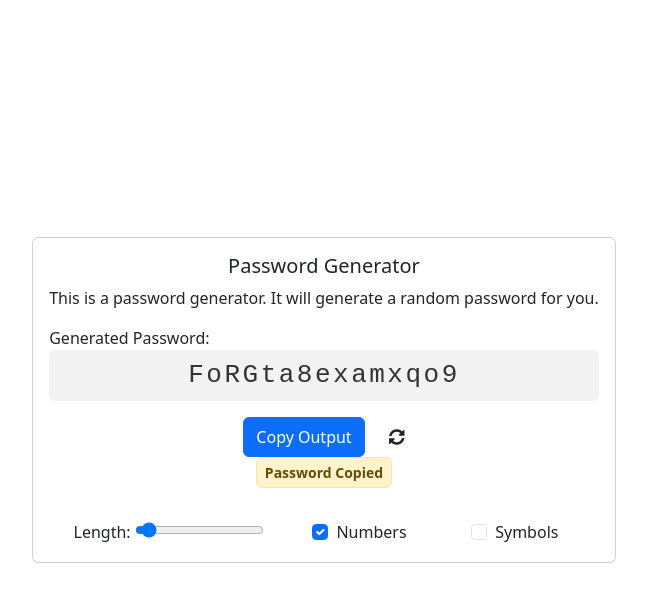
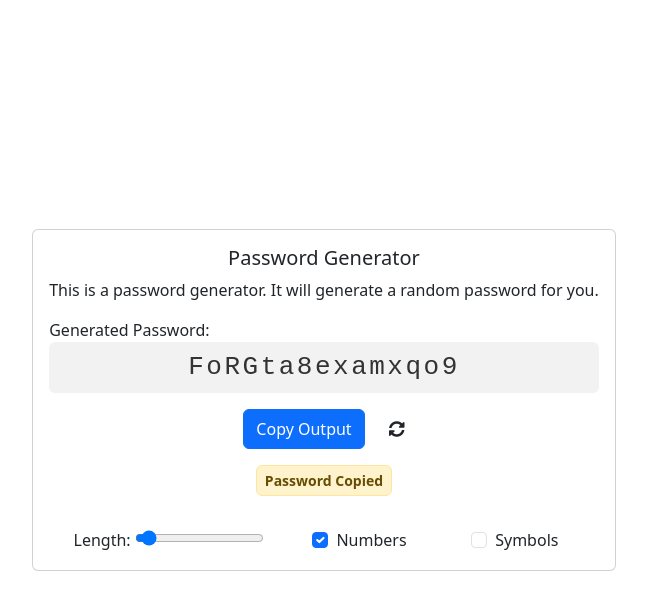
Before and after one commit to Timileyin19/password-generator-and-manager, a plain HTML site: page index.html in a window 1280 px wide. Both pictures are taken after a click on the button "Copy Output". Shown: the whole page, without its empty margins (316-963 px from the left). Drawn offline with nearby package versions, Linux system fonts and the light colour scheme.

Commit message:
added margin to the notification

```diff
--- a/index.html
+++ b/index.html
@@ -39,7 +39,7 @@
               </div>
             </div>
 
-            <div class="text-center hide" id="notification">
+            <div class="text-center mt-3 hide" id="notification">
               <small
                 class="d-inline-flex mb-3 px-2 py-1 fw-semibold text-warning-emphasis bg-warning-subtle border border-warning-subtle rounded-2"
                 >Password Copied</small
```
